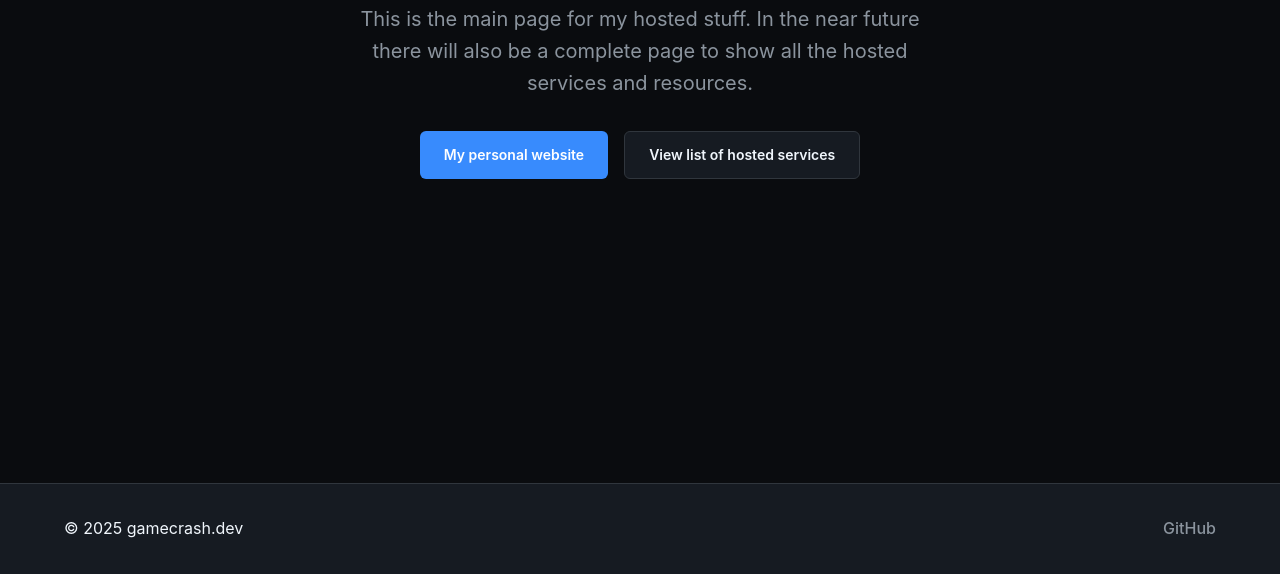
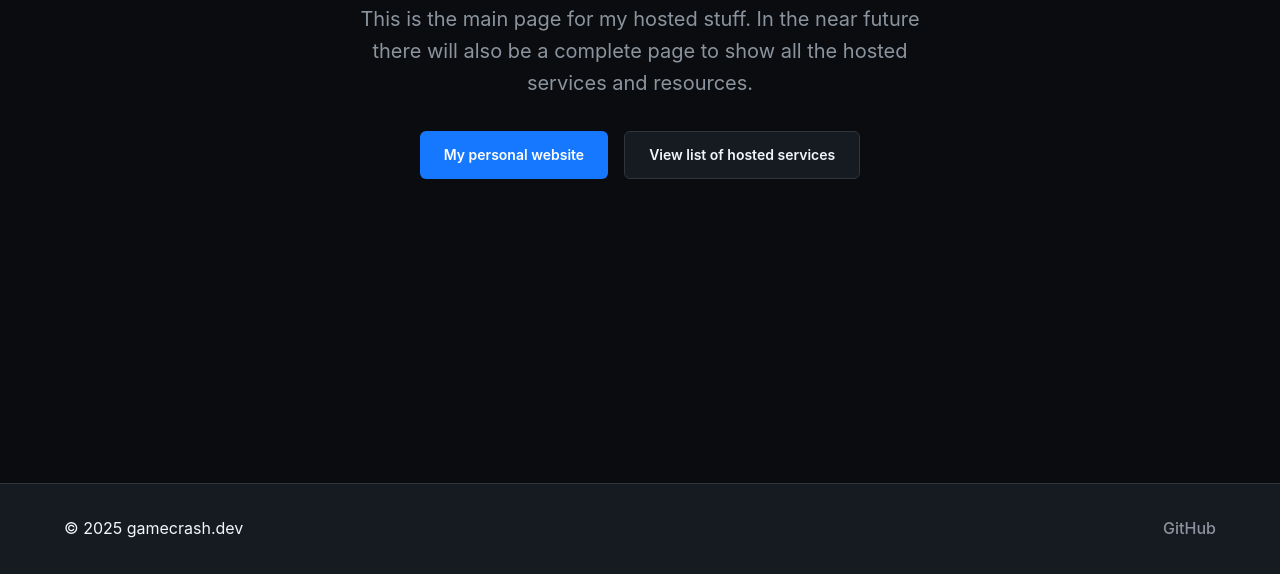
Before and after one commit to gamecrash534/gamecrash.dev, a plain HTML site: page index.html in a window 1280 px wide. In both pictures the pointer is over the link "My personal website". Shown: the part 226-800 px from the top of the page. Drawn offline with Linux system fonts and the light colour scheme.

```diff
--- a/assets/css/base.css
+++ b/assets/css/base.css
@@ -96,7 +96,7 @@
 }
 
 .btn-primary:hover {
-    background: #388bfd;
+    background: #1677ff;
 }
 
 .btn-secondary {
```
